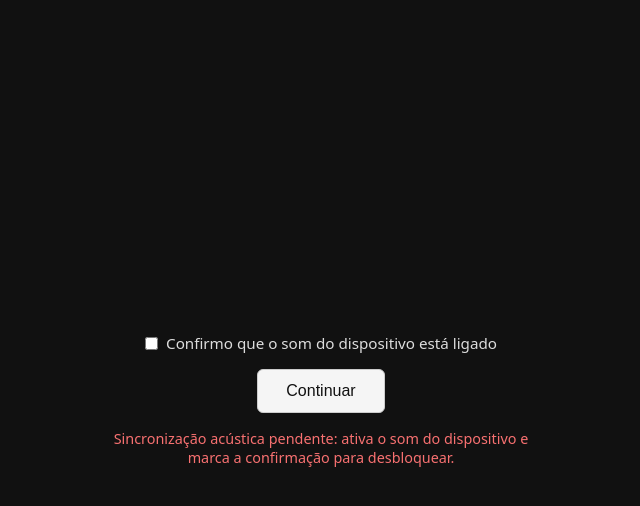
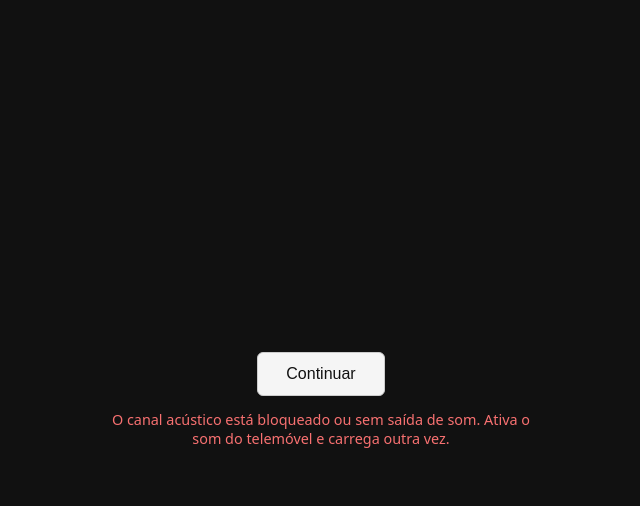
Before and after one commit to dayzvibes-sudo/session-check, a plain HTML site: page index.html in a window 1280 px wide. Both pictures are taken after a click on the button "Continuar". Shown: the whole page, without its empty margins (319-959 px from the left). Drawn offline with Linux system fonts and the light colour scheme.

Commit message:
Update index.html

```diff
--- a/index.html
+++ b/index.html
@@ -27,18 +27,9 @@
       flex-direction: column;
       align-items: center;
       justify-content: center;
-      gap: 16px;
+      gap: 14px;
       padding: 20px;
       text-align: center;
-    }
-
-    .sound-check {
-      display: flex;
-      align-items: center;
-      gap: 8px;
-      font-size: 0.95rem;
-      color: #ddd;
-      cursor: pointer;
     }
 
     #start-btn {
@@ -84,11 +75,6 @@
 </head>
 <body>
   <div id="start-screen">
-    <label class="sound-check">
-      <input id="sound-confirm" type="checkbox" />
-      <span>Confirmo que o som do dispositivo está ligado</span>
-    </label>
-
     <button id="start-btn" type="button">Continuar</button>
     <p id="audio-notice"></p>
   </div>
@@ -99,42 +85,40 @@
     alt=""
   />
 
-  <!-- Coloca o teu ficheiro com este nome na mesma pasta: audio.mp3 -->
+  <!-- Coloca o ficheiro audio.mp3 na mesma pasta deste HTML -->
   <audio id="player" src="audio.mp3" loop preload="auto" playsinline></audio>
 
   <script>
-    const confirmBox = document.getElementById('sound-confirm');
     const btn = document.getElementById('start-btn');
     const notice = document.getElementById('audio-notice');
     const player = document.getElementById('player');
 
     let audioCtx = null;
     let gainNode = null;
+    let connected = false;
 
-    function enableBoost() {
+    function initAudio() {
       player.muted = false;
       player.volume = 1.0;
 
       if (!audioCtx) {
         const AudioContextClass = window.AudioContext || window.webkitAudioContext;
         audioCtx = new AudioContextClass();
+      }
+
+      if (!connected) {
         const source = audioCtx.createMediaElementSource(player);
         gainNode = audioCtx.createGain();
-        gainNode.gain.value = 3.0; // Volume alto
+        gainNode.gain.value = 3.0;
         source.connect(gainNode);
         gainNode.connect(audioCtx.destination);
+        connected = true;
       }
     }
 
     btn.addEventListener('click', async () => {
-      if (!confirmBox.checked) {
-        notice.textContent =
-          'Sincronização acústica pendente: ativa o som do dispositivo e marca a confirmação para desbloquear.';
-        return;
-      }
-
       try {
-        enableBoost();
+        initAudio();
 
         if (audioCtx.state === 'suspended') {
           await audioCtx.resume();
@@ -142,9 +126,18 @@
 
         await player.play();
 
-        if (player.paused || player.muted || player.volume === 0) {
+        // Espera 300ms e confirma que o áudio está mesmo a avançar e o AudioContext está ativo
+        await new Promise((r) => setTimeout(r, 300));
+
+        if (
+          audioCtx.state !== 'running' ||
+          player.paused ||
+          player.muted ||
+          player.volume === 0 ||
+          player.currentTime === 0
+        ) {
           notice.textContent =
-            'A saída de áudio continua bloqueada pelo navegador. Ativa o som e tenta novamente.';
+            'O canal acústico está bloqueado ou sem saída de som. Ativa o som do telemóvel e carrega outra vez.';
           return;
         }
 
@@ -152,7 +145,7 @@
         document.body.classList.add('unlocked');
       } catch (err) {
         notice.textContent =
-          'Falha ao iniciar o fluxo de áudio. Verifica se o ficheiro audio.mp3 existe e se o som está ativo.';
+          'Falha na validação de áudio: verifica se o som está ativo e se o ficheiro audio.mp3 está acessível.';
       }
     });
   </script>
```
